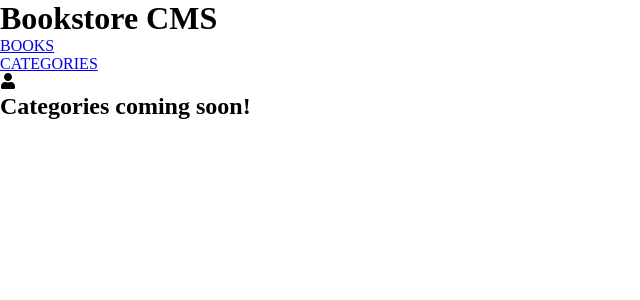
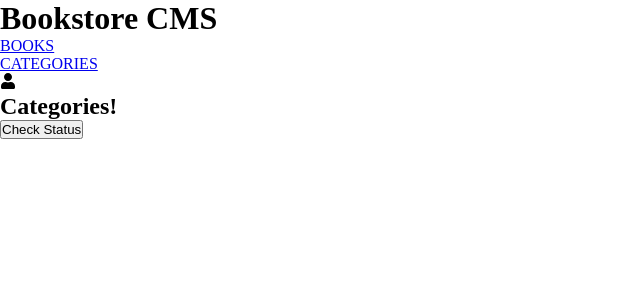
Before and after one commit to inspecta/Book-CMS, a React (Create React App) app: page /categories in a window 1280 px wide. Shown: the top 300 px of the page, without its empty margins (0-640 px from the left). Built offline with nearby package versions, Linux system fonts and the light colour scheme.

Commit message:
Update Categories component

```diff
--- a/src/Components/Categories.js
+++ b/src/Components/Categories.js
@@ -1,11 +1,13 @@
 import React from 'react';
 import Header from './Header';
+import Button from './Shared/Button';
 
 const Categories = () => (
   <>
     <Header />
     <div className="book-categories">
-      <h2>Categories coming soon!</h2>
+      <h2>Categories!</h2>
+      <Button btnName="category-btn" btnValue="Check Status" />
     </div>
   </>
 );
```
